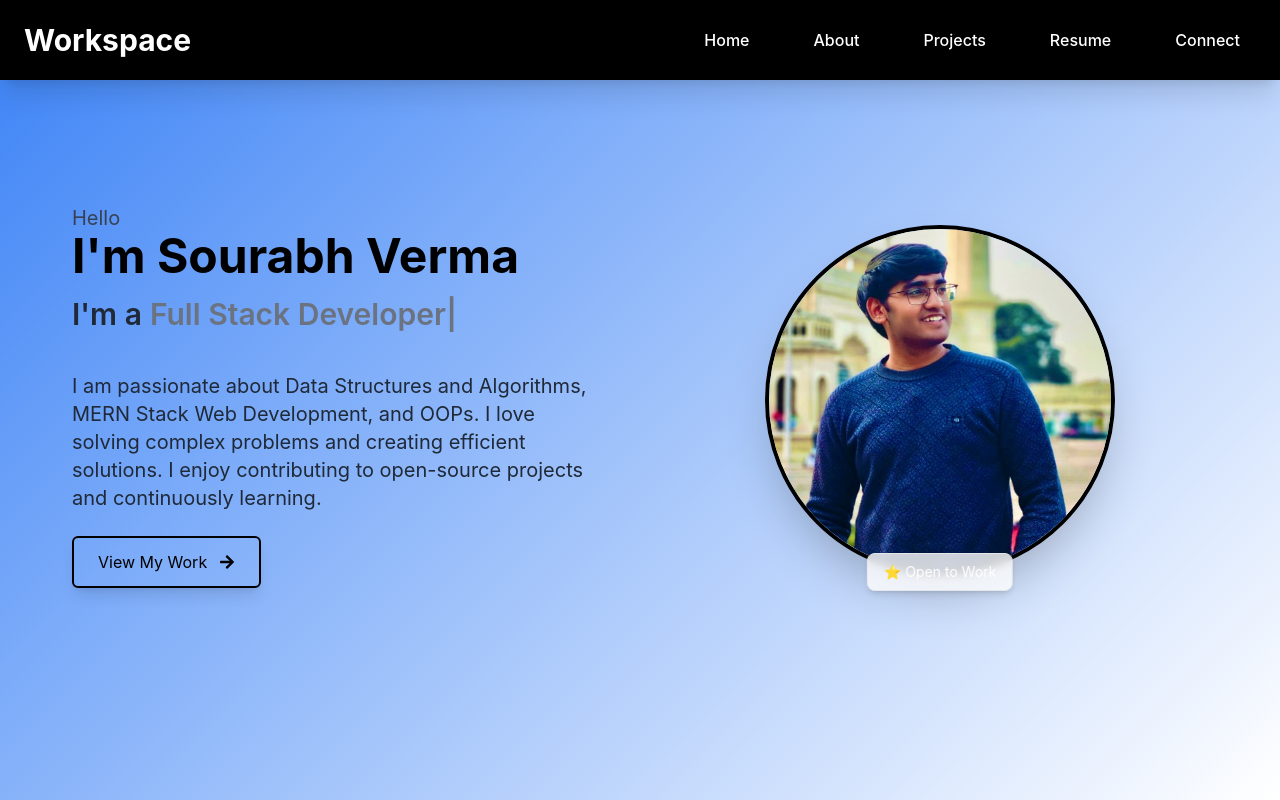
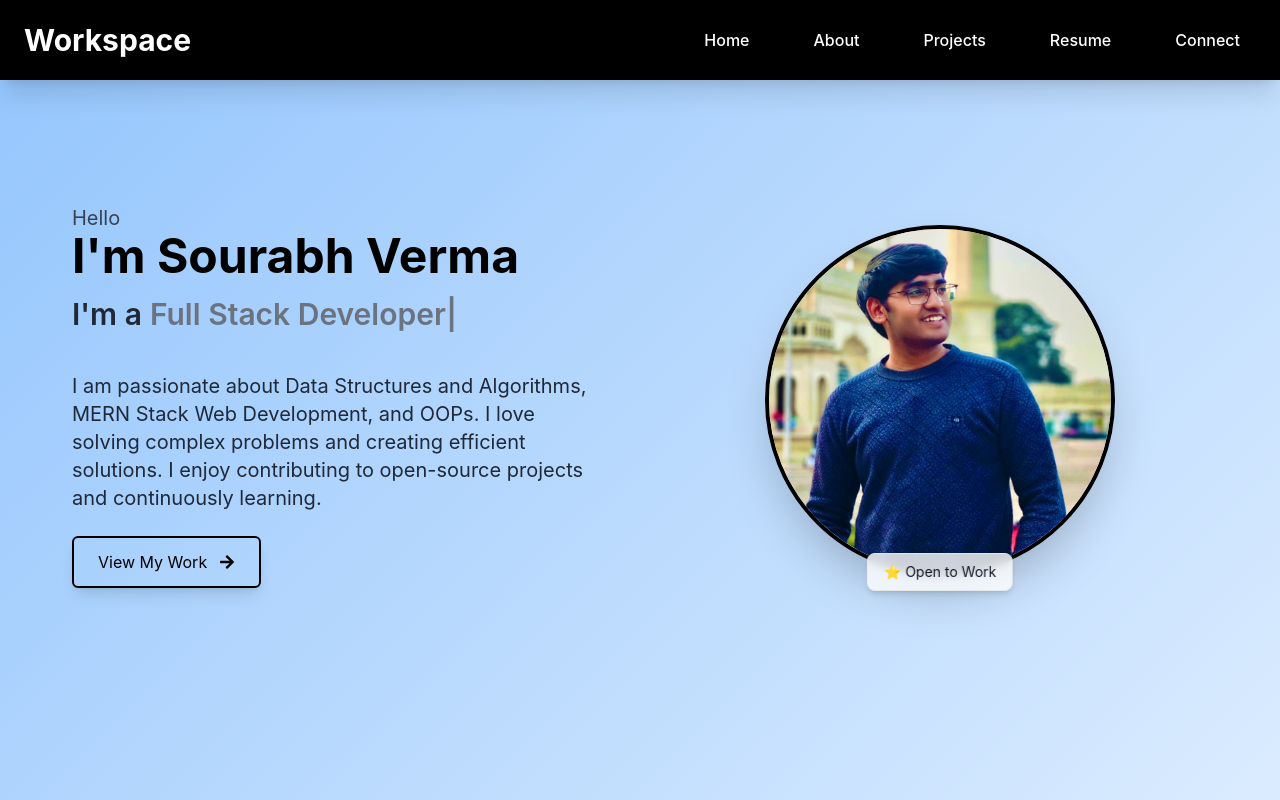
Before and after one commit to sourabh1211/Workspace_Portfolio, a React (Create React App) app: page / in a window 1280 px wide. Shown: the top 800 px of the page. Built offline with nearby package versions, Linux system fonts and the light colour scheme.

Commit message:
Update index.css

```diff
--- a/src/index.css
+++ b/src/index.css
@@ -1,4 +1,3 @@
-/* src/index.css */
 @tailwind base;
 @tailwind components;
 @tailwind utilities;
@@ -11,14 +10,13 @@
     -webkit-font-smoothing: antialiased;
     -moz-osx-font-smoothing: grayscale;
 
-    /* Gradient background */
-    @apply text-white;
+    /* Soft gradient background */
+    @apply text-gray-900;
     background: linear-gradient(
       135deg,
-      #3b82f6 0%,     /* blue-500 */
-      #ffffff 33%,    /* white */
-      #6366f1 66%,    /* indigo-500 */
-      #3b82f6 100%
+      #93c5fd 0%,    /* light blue */
+      #ffffff 50%,   /* white */
+      #c7d2fe 100%   /* light indigo */
     );
   }
 
```
